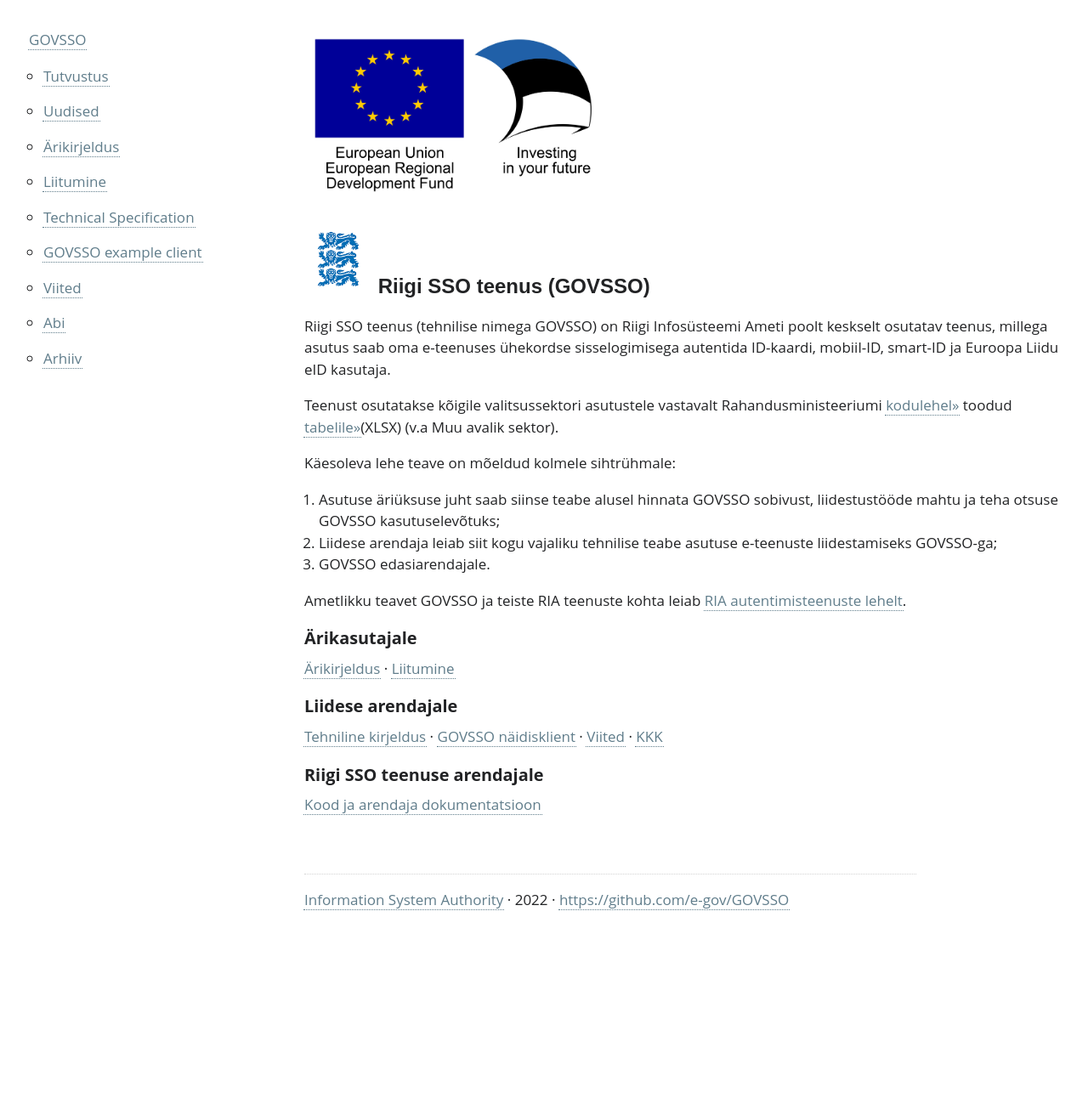
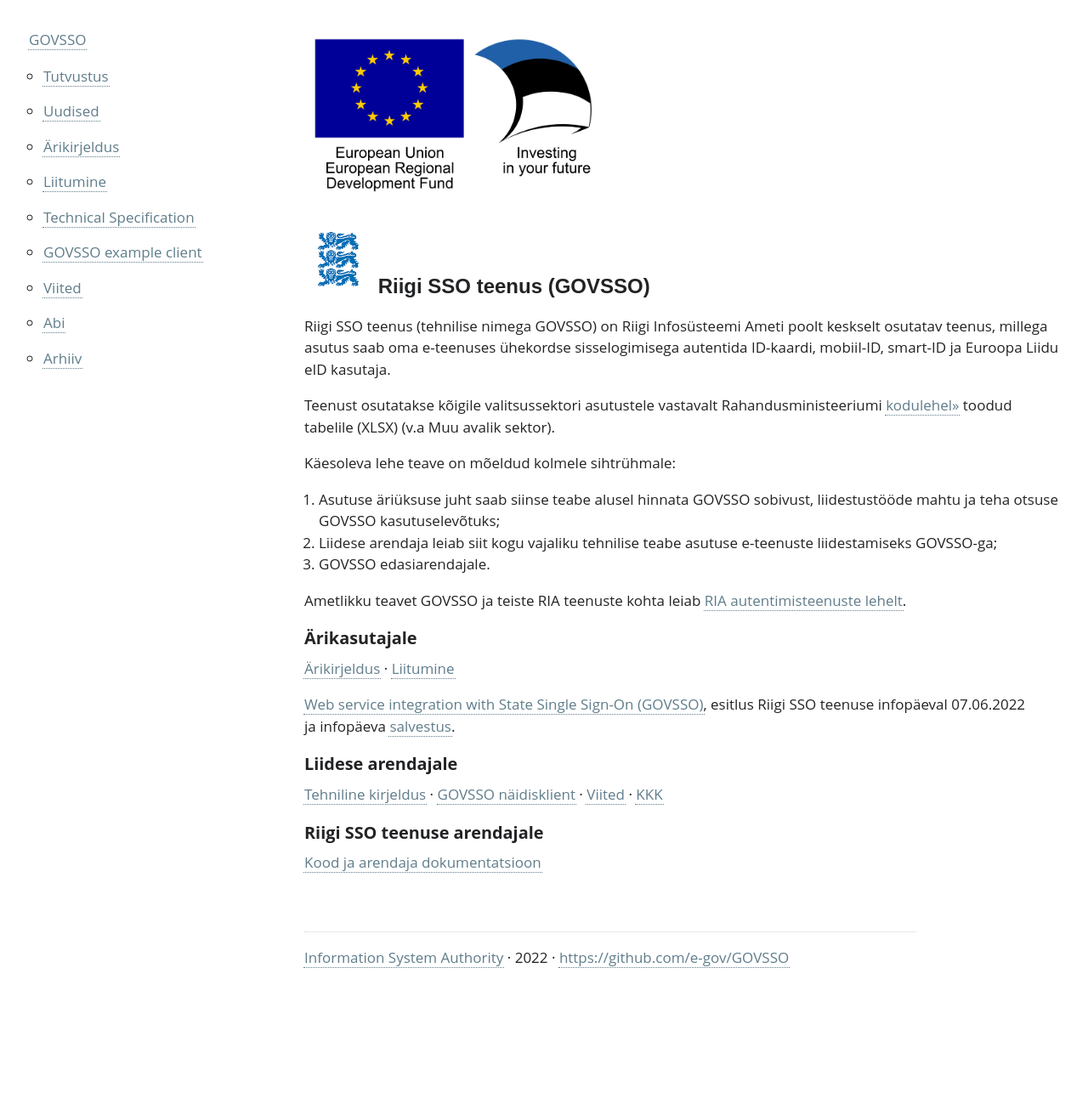
Before and after one commit to e-gov/GOVSSO, a Jekyll site: the page built from index.md, in a window 1280 px wide. Shown: the whole page at 85% size. Built offline with Jekyll 4.4.1, drawn with Linux system fonts in a browser that asks for light colours; part of the change alters nothing that is shown.

Commit message:
Update index.md

```diff
--- a/index.md
+++ b/index.md
@@ -8,7 +8,7 @@ permalink: /
 
 Riigi SSO teenus (tehnilise nimega GOVSSO) on Riigi Infosüsteemi Ameti poolt keskselt osutatav teenus, millega asutus saab oma e-teenuses ühekordse sisselogimisega autentida ID-kaardi, mobiil-ID, smart-ID ja Euroopa Liidu eID kasutaja.
 
-Teenust osutatakse kõigile valitsussektori asutustele vastavalt Rahandusministeeriumi [kodulehel»](https://www.fin.ee/riik-ja-omavalitsused-planeeringud/riigihaldus) toodud [tabelile»](https://www.fin.ee/media/6840/download)(XLSX) (v.a Muu avalik sektor).
+Teenust osutatakse kõigile valitsussektori asutustele vastavalt Rahandusministeeriumi [kodulehel»](https://www.fin.ee/riik-ja-omavalitsused-planeeringud/riigihaldus) toodud tabelile (XLSX) (v.a Muu avalik sektor).
 
 Käesoleva lehe teave on mõeldud kolmele sihtrühmale:
 1. Asutuse äriüksuse juht saab siinse teabe alusel hinnata GOVSSO sobivust, liidestustööde mahtu ja teha otsuse GOVSSO kasutuselevõtuks;
@@ -21,6 +21,8 @@ Ametlikku teavet GOVSSO ja teiste RIA teenuste kohta leiab [RIA autentimisteenus
 
 [Ärikirjeldus](BusinessDescription) · [Liitumine](Application)
 
+<a href='https://e-gov.github.io/GOVSSO/files/GOVSSO_intro_for_pilots_220607.pdf' target='_new'>Web service integration with State Single Sign-On (GOVSSO)</a>, esitlus Riigi SSO teenuse infopäeval 07.06.2022<br> ja infopäeva [salvestus](https://youtu.be/hrVNblSqHYw).
+
 ## Liidese arendajale
 
 [Tehniline kirjeldus](TechnicalSpecification) · [GOVSSO näidisklient](Example) · [Viited](References) · [KKK](Faq)
```
